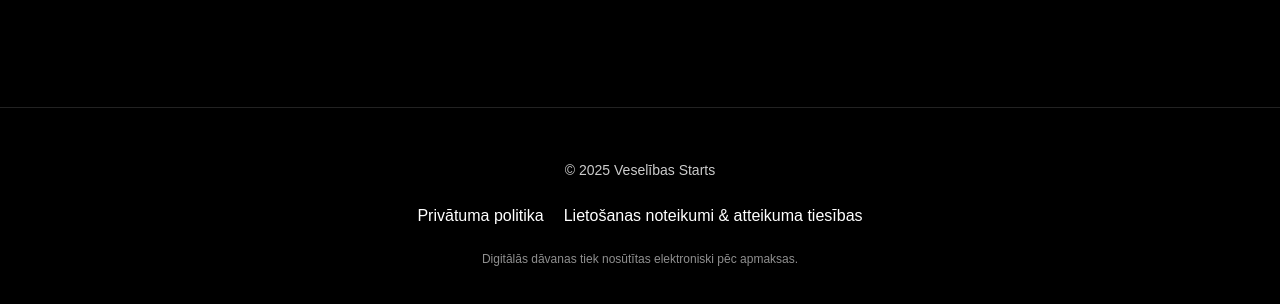
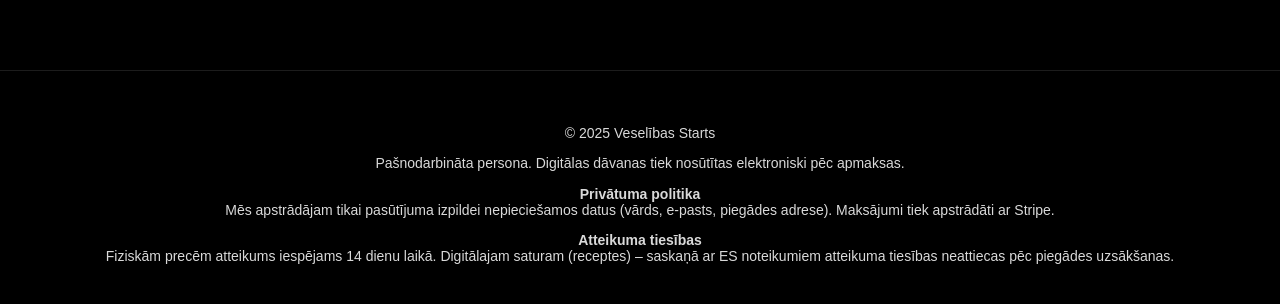
Before and after one commit to raivobraksis/veselibasstarts-frontend, a React (Vite) app: page / in a window 1280 px wide. Shown: the part 482-786 px from the top of the page. Built offline with nearby package versions, Linux system fonts and the light colour scheme.

Commit message:
Update Footer.jsx

```diff
--- a/src/components/Footer.jsx
+++ b/src/components/Footer.jsx
@@ -2,46 +2,31 @@ export default function Footer() {
   return (
     <footer
       style={{
-        background: "#000000",
-        color: "#cccccc",
+        borderTop: "1px solid #222",
         padding: "40px 20px",
-        marginTop: "80px",
-        borderTop: "1px solid #222"
+        textAlign: "center",
+        fontSize: "14px",
+        opacity: 0.85
       }}
     >
-      <div
-        style={{
-          maxWidth: "1000px",
-          margin: "0 auto",
-          display: "flex",
-          flexDirection: "column",
-          alignItems: "center",
-          gap: "15px",
-          textAlign: "center"
-        }}
-      >
-        <p style={{ fontSize: "14px" }}>
-          © {new Date().getFullYear()} Veselības Starts
+      <p>© {new Date().getFullYear()} Veselības Starts</p>
+
+      <p style={{ marginTop: "10px" }}>
+        Pašnodarbināta persona. Digitālas dāvanas tiek nosūtītas elektroniski pēc apmaksas.
+      </p>
+
+      <div style={{ marginTop: "15px" }}>
+        <p>
+          <strong>Privātuma politika</strong><br />
+          Mēs apstrādājam tikai pasūtījuma izpildei nepieciešamos datus
+          (vārds, e-pasts, piegādes adrese). Maksājumi tiek apstrādāti ar Stripe.
         </p>
 
-        <div style={{ display: "flex", gap: "20px", flexWrap: "wrap" }}>
-          <a
-            href="/privacy"
-            style={{ color: "#ffffff", textDecoration: "none" }}
-          >
-            Privātuma politika
-          </a>
-
-          <a
-            href="/terms"
-            style={{ color: "#ffffff", textDecoration: "none" }}
-          >
-            Lietošanas noteikumi & atteikuma tiesības
-          </a>
-        </div>
-
-        <p style={{ fontSize: "12px", opacity: 0.7 }}>
-          Digitālās dāvanas tiek nosūtītas elektroniski pēc apmaksas.
+        <p style={{ marginTop: "10px" }}>
+          <strong>Atteikuma tiesības</strong><br />
+          Fiziskām precēm atteikums iespējams 14 dienu laikā.
+          Digitālajam saturam (receptes) – saskaņā ar ES noteikumiem atteikuma
+          tiesības neattiecas pēc piegādes uzsākšanas.
         </p>
       </div>
     </footer>
```
